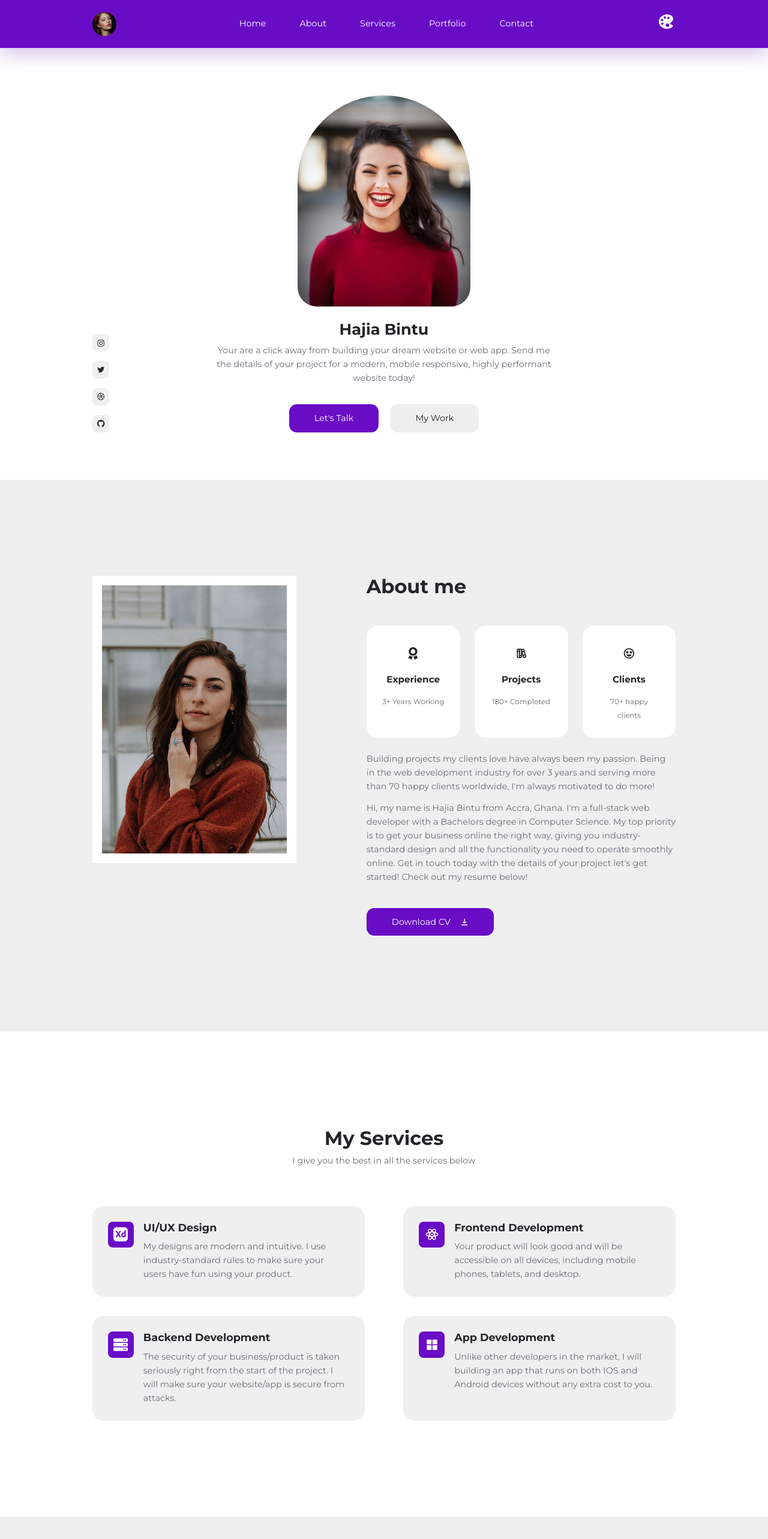
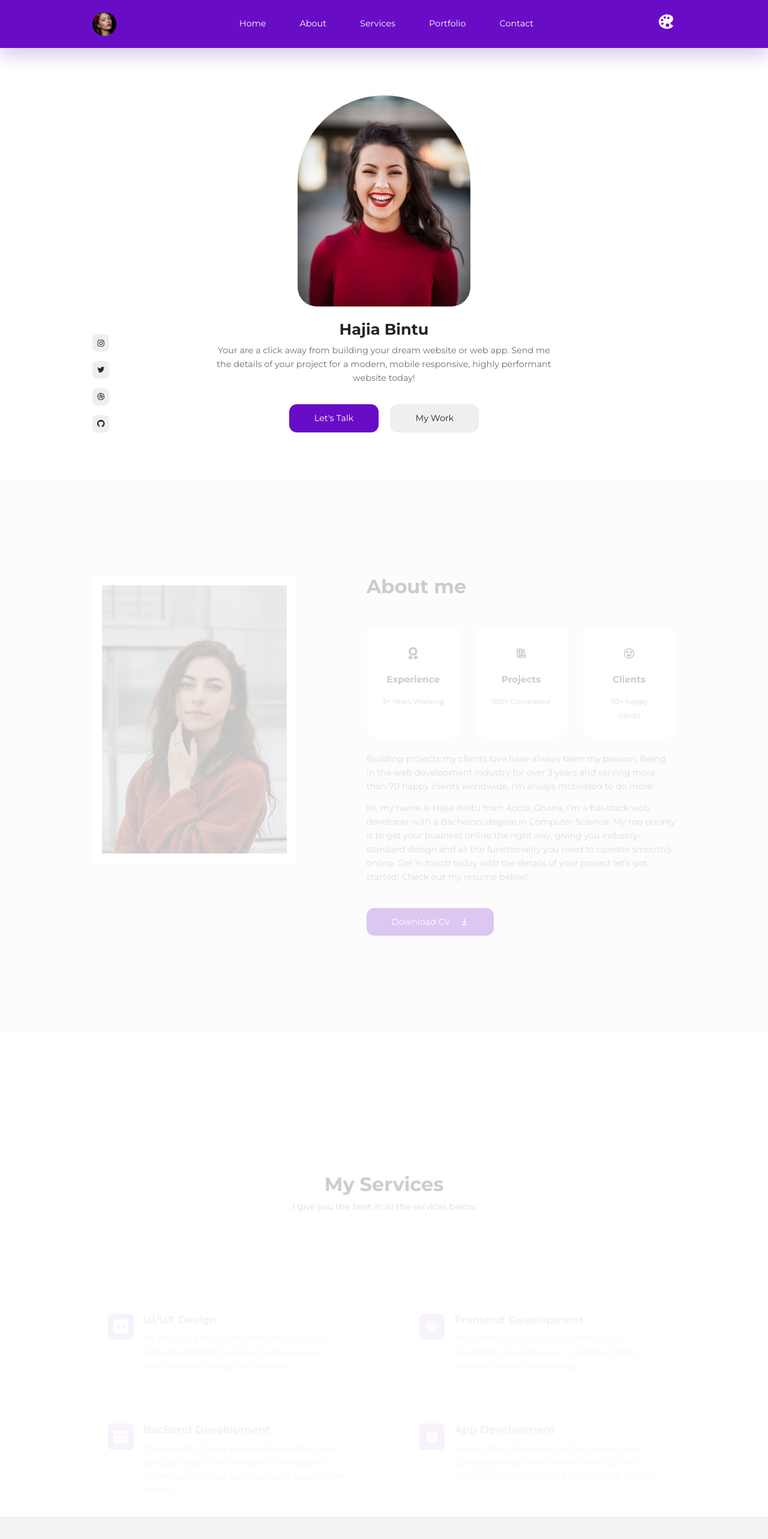
Before and after one commit to artifex-master/React-Portfolio, a React (Create React App) app: page / in a window 1280 px wide. Shown: the top 2566 px of the page at 60% size. Built offline with nearby package versions, Linux system fonts and the light colour scheme.

Commit message:
React Portfolio: Automate On Scroll

```diff
--- a/package.json
+++ b/package.json
@@ -6,6 +6,7 @@
     "@testing-library/jest-dom": "^5.17.0",
     "@testing-library/react": "^13.4.0",
     "@testing-library/user-event": "^13.5.0",
+    "aos": "^2.3.4",
     "react": "^18.2.0",
     "react-dom": "^18.2.0",
     "react-icons": "^4.11.0",
--- a/src/sections/about/About.jsx
+++ b/src/sections/about/About.jsx
@@ -8,7 +8,7 @@ import './about.css'
 
 const About = () => {
   return (
-    <section id="about">
+    <section id="about" data-aos="fade-in">
       <div className="container about__container">
         <div className="about__left">
           <div className="about__portrait">
--- a/src/sections/about/about.css
+++ b/src/sections/about/about.css
@@ -6,7 +6,6 @@
 
 .about__portrait {
   height: fit-content;
-  max-height: 40rem;
   border: 1rem solid var(--color-white);
   transition: var(--transition);
 }
--- a/src/sections/contact/Contacts.jsx
+++ b/src/sections/contact/Contacts.jsx
@@ -1,14 +1,20 @@
+import {useEffect} from 'react'
 import contacts from './data'
 import './contacts.css'
+import AOS from 'aos'
+import 'aos/dist/aos.css'
 
 const Contacts = () => {
+  useEffect(() => {
+    AOS.init({duration: 2000})
+  })
   return (
     <section id="contacts">
       <h2>Get in touch</h2>
       <p>
         Shoot me a message via any of the links below!
       </p>
-      <div className="container contact__container">
+      <div className="container contact__container" data-aos="fade-up">
         {
           contacts.map(contact => <a key={contact.id} href={contact.link} target="_blank" rel="noopener noreferrer">{contact.icon}</a>)
         }
--- a/src/sections/faqs/FAQs.jsx
+++ b/src/sections/faqs/FAQs.jsx
@@ -1,13 +1,19 @@
+import {useEffect} from 'react'
 import faqs from './data'
 import FAQ from './FAQ'
 import './faqs.css'
+import AOS from 'aos'
+import 'aos/dist/aos.css'
 
 const FAQs = () => {
+  useEffect(() => {
+    AOS.init({duration: 2000})
+})
   return (
     <section id="faqs">
       <h2>Frequently Asked Questions</h2>
       <p>Here are some questions I usually get. Click to toggle the answer, and if you still have some more questions, shoot me a message from the contact section!</p>
-      <div className="container faqs__container">
+      <div className="container faqs__container" data-aos="fade-in">
         {
           faqs.map(faq => (
             <FAQ key={faq.id} faq={faq} />
--- a/src/sections/header/Header.jsx
+++ b/src/sections/header/Header.jsx
@@ -1,21 +1,27 @@
+import {useEffect} from 'react'
 import HeaderImage from '../../assets/header.jpg'
 import data from './data'
+import AOS from 'aos'
+import 'aos/dist/aos.css'
 import './header.css';
 
 const Header = () => {
+  useEffect(() => {
+    AOS.init({duration: 2000})
+  }, [])
   return (
     <header id="header">
       <div className="container header__container">
-        <div className="header__profile">
+        <div className="header__profile" data-aos="fade-in">
           <img src={HeaderImage} alt="Header Portrait" />
         </div>
-        <h3>Hajia Bintu</h3>
-        <p>
+        <h3 data-aos="fade-up">Hajia Bintu</h3>
+        <p data-aos="fade-up">
           Your are a click away from building your dream website or web app.
           Send me the details of your project for a modern, mobile responsive, highly
           performant website today!
         </p>
-        <div className="header__cta">
+        <div className="header__cta" data-aos="fade-up">
           <a href="#contact" className="btn primary">Let's Talk</a>
           <a href="#portfolio" className="btn light">My Work</a>
         </div>
--- a/src/sections/portfolio/Projects.jsx
+++ b/src/sections/portfolio/Projects.jsx
@@ -2,7 +2,7 @@ import Project from './Project'
 
 const Projects = ({projects}) => {
   return (
-    <div className="portfolio__projects">
+    <div className="portfolio__projects" data-aos="fade-up">
       {
         projects.map(project => (
           <Project key={project.id} project={project} />
--- a/src/sections/services/Services.jsx
+++ b/src/sections/services/Services.jsx
@@ -4,10 +4,10 @@ import Card from '../../components/Card'
 
 const Services = () => {
   return (
-    <section id="services">
+    <section id="services" data-aos="fade-up">
       <h2>My Services</h2>
       <p>I give you the best in all the services below</p>
-      <div className="container services__container">
+      <div className="container services__container" data-aos="fade-up">
         {
           data.map(item=>(
             <Card key={item.id} className="service light">
```
Also changed, not shown: 1 other file (tests, documents, lock files or other folders).
